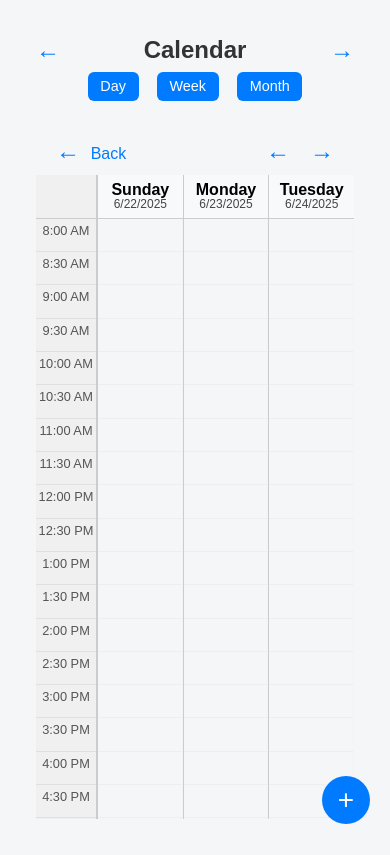
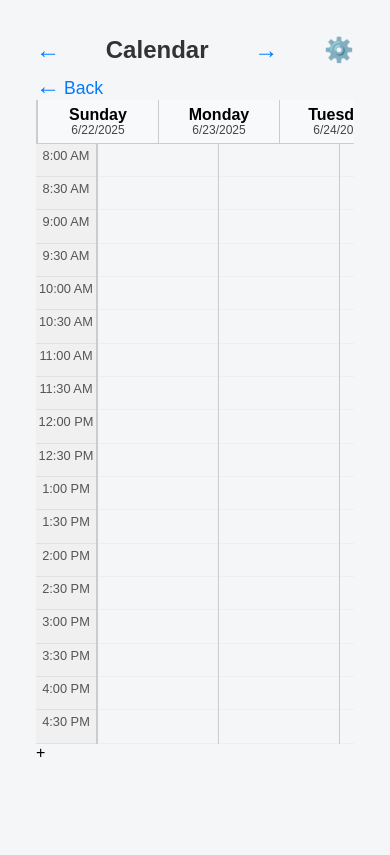
Before and after one commit to JMaraglia/crumb-v3, a React (Vite) app: page /calendar in a window 390 px wide. Built offline with nearby package versions, Linux system fonts and the light colour scheme.

Commit message:
git commit -m "Refactored calendar layout: fixed nav arrows, added 3/5/7-day responsive support, cleaned mobile view"

```diff
--- a/src/CalendarPage.css
+++ b/src/CalendarPage.css
@@ -11,6 +11,7 @@
   justify-content: space-between;
   align-items: center;
   margin-bottom: 0.5rem;
+  flex-wrap: wrap; /* ✅ ensures mobile doesn't break */
 }
 
 /* Left side: back arrow */
@@ -28,6 +29,8 @@
   align-items: center;
   justify-content: center;
   gap: 0.75rem;
+  margin-top: 0.5rem;
+  margin-bottom: 0.5rem;
 }
 
 .calendar-title {
@@ -59,6 +62,7 @@
   justify-content: center;
   gap: 0.5rem;
   margin-bottom: 1rem;
+  flex-wrap: wrap;
 }
 
 .calendar-view-buttons button {
--- a/src/CalendarPage.jsx
+++ b/src/CalendarPage.jsx
@@ -170,12 +170,7 @@ function CalendarPage({ itinerary }) {
         <span className="calendar-nav-arrow" onClick={() => changeWeek('prev')}>←</span>
         <h1 className="calendar-title">Calendar</h1>
         <span className="calendar-nav-arrow" onClick={() => changeWeek('next')}>→</span>
-      </div>
-
-      <div className="calendar-view-buttons">
-        <button className={view === 'day' ? 'active' : ''} onClick={() => setView('day')}>Day</button>
-        <button className={view === 'week' ? 'active' : ''} onClick={() => setView('week')}>Week</button>
-        <button className={view === 'month' ? 'active' : ''} onClick={() => setView('month')}>Month</button>
+        <div className="calendar-gear">⚙️</div>
       </div>
 
       {renderView()}
@@ -185,22 +180,7 @@ function CalendarPage({ itinerary }) {
           setEditingEvent(null);
           setShowAddModal(true);
         }}
-        style={{
-          position: 'fixed',
-          bottom: '20px',
-          right: '20px',
-          backgroundColor: '#007bff',
-          color: 'white',
-          borderRadius: '50%',
-          width: '48px',
-          height: '48px',
-          display: 'flex',
-          alignItems: 'center',
-          justifyContent: 'center',
-          fontSize: '28px',
-          cursor: 'pointer',
-          zIndex: 1000,
-        }}
+        className="floating-add-button"
       >
         +
       </div>
--- a/src/WeekView.css
+++ b/src/WeekView.css
@@ -28,6 +28,9 @@
   font-weight: bold;
   cursor: pointer;
   user-select: none;
+  background: none;
+  border: none;
+  padding: 0 6px;
 }
 
 /* Header */
@@ -38,6 +41,7 @@
   position: sticky;
   top: 0;
   z-index: 10;
+  overflow-x: auto;
 }
 
 .time-column-header {
@@ -63,6 +67,7 @@
   align-items: center;
   justify-content: center;
   line-height: 1.1;
+  min-width: 120px; /* ✅ helps mobile 3-day view stay legible */
 }
 
 .day-column-header > div:first-child {
@@ -80,6 +85,7 @@
 .week-body {
   display: flex;
   height: 600px;
+  overflow-x: auto;
 }
 
 .time-column {
@@ -88,6 +94,7 @@
   width: 60px;
   background-color: #f0f0f0;
   border-right: 1px solid #ccc;
+  flex-shrink: 0;
 }
 
 .time-slot {
@@ -108,6 +115,8 @@
   flex-direction: column;
   border-left: 1px solid #ccc;
   position: relative;
+  min-width: 120px; /* ✅ ensures proper layout for 3-day/5-day view */
+  flex-shrink: 0;
 }
 
 /* Grid Cells */
@@ -118,7 +127,7 @@
   position: relative;
   padding: 2px;
   overflow: hidden;
-  cursor: pointer; /* ✅ double-click support */
+  cursor: pointer;
 }
 
 /* Events */
--- a/src/WeekView.jsx
+++ b/src/WeekView.jsx
@@ -107,26 +107,10 @@ function WeekView({ itinerary = {}, customEvents = [], onEdit, onDoubleClick })
 
   return (
     <div className="week-view">
-      {/* Top Nav with Arrows and Back */}
-      <div style={{ display: 'flex', justifyContent: 'space-between', alignItems: 'center', padding: '10px 20px' }}>
-        <span className="calendar-nav-arrow" onClick={() => navigate(-1)}>
-          ← <span style={{ fontSize: '1rem', marginLeft: '4px' }}>Back</span>
-        </span>
-        <div>
-          <span
-            className="calendar-nav-arrow"
-            onClick={() => setWeekOffset(prev => prev - 1)}
-            style={{ marginRight: '20px' }}
-          >
-            ←
-          </span>
-          <span
-            className="calendar-nav-arrow"
-            onClick={() => setWeekOffset(prev => prev + 1)}
-          >
-            →
-          </span>
-        </div>
+      {/* Top Nav with Back only */}
+      <div className="week-back-nav">
+        <span className="calendar-nav-arrow" onClick={() => navigate(-1)}>←</span>
+        <span className="back-text">Back</span>
       </div>
 
       {/* Day Headers */}
```
